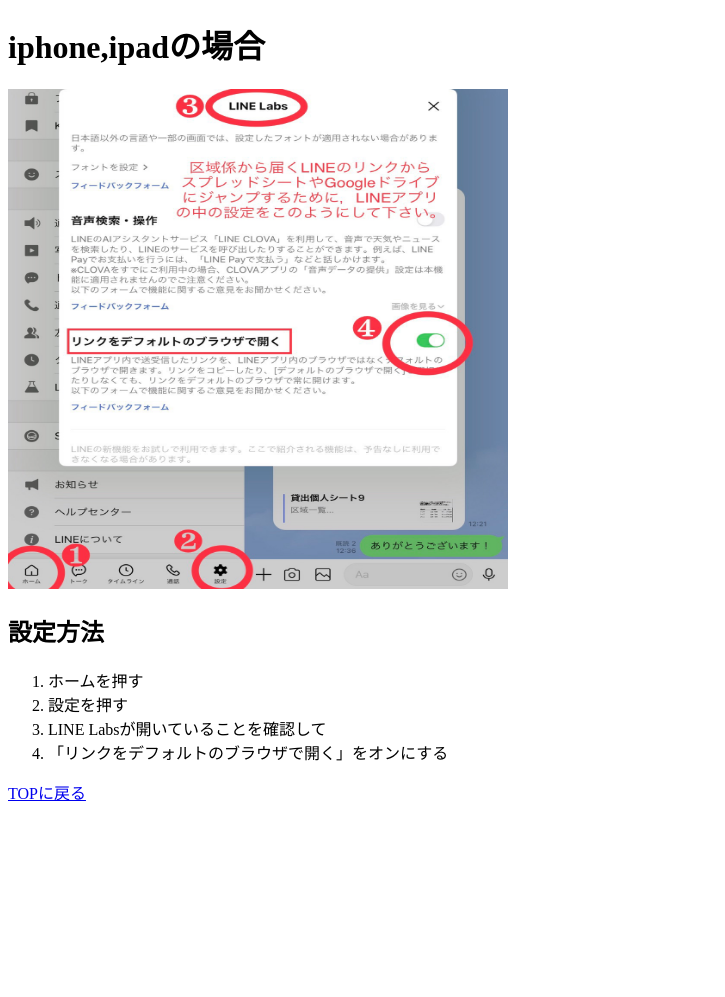
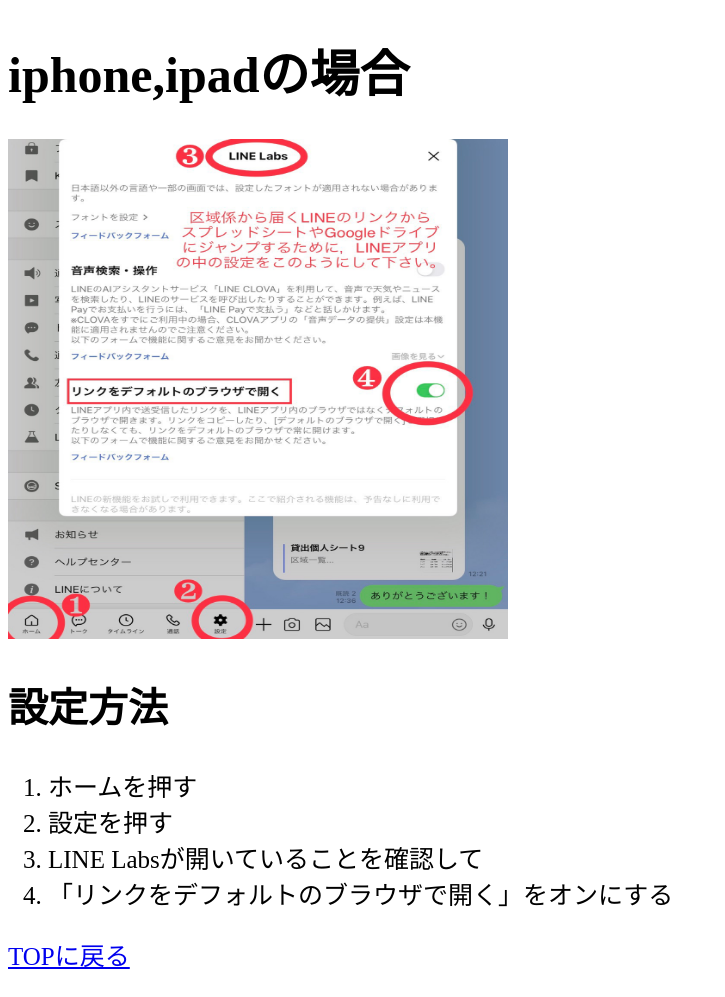
Before and after one commit to scientistsho-1/.github.io, a plain HTML site: page iphone.html in a window 1280 px wide. Shown: the whole page, without its empty margins (0-725 px from the left). Before the commit the page ends 820 px from the top, so only its background shows below. Drawn offline with Linux system fonts and the light colour scheme.

Commit message:
Add files via upload

```diff
--- a/css/styles.css
+++ b/css/styles.css
@@ -1,3 +1,8 @@
 h1 {
     color: green;
+    font-size: 50px;
 }
+
+main {
+    font-size: 25px;
+}
--- a/iphone.html
+++ b/iphone.html
@@ -3,12 +3,26 @@
     <head>
         <meta charset="utf-8">
         <title>iphone,ipad</title>
+        <style>
+            h1 {
+                font-size: 50px;
+            }
+
+            h2 {
+                font-size: 40px;
+            }
+
+            main {
+                font-size: 25px;
+            }
+        </style>
     </head>
     <body>
         <h1>iphone,ipadの場合</h1>
        <img src="img/iphone.jpg" width="500" height="500">
 
        <h2>設定方法</h2>
+       <main>
            <ol>
                <li>ホームを押す</li>
                <li>設定を押す</li>
@@ -17,6 +31,7 @@
            </ol>
 
            <p><a href="index.html">TOPに戻る</a></p>
+       </main>
 
     </body>
 </html>
```
Also changed, not shown: index.html (+5 -3 lines). Lines whose indentation alone changed are shown as unchanged.
